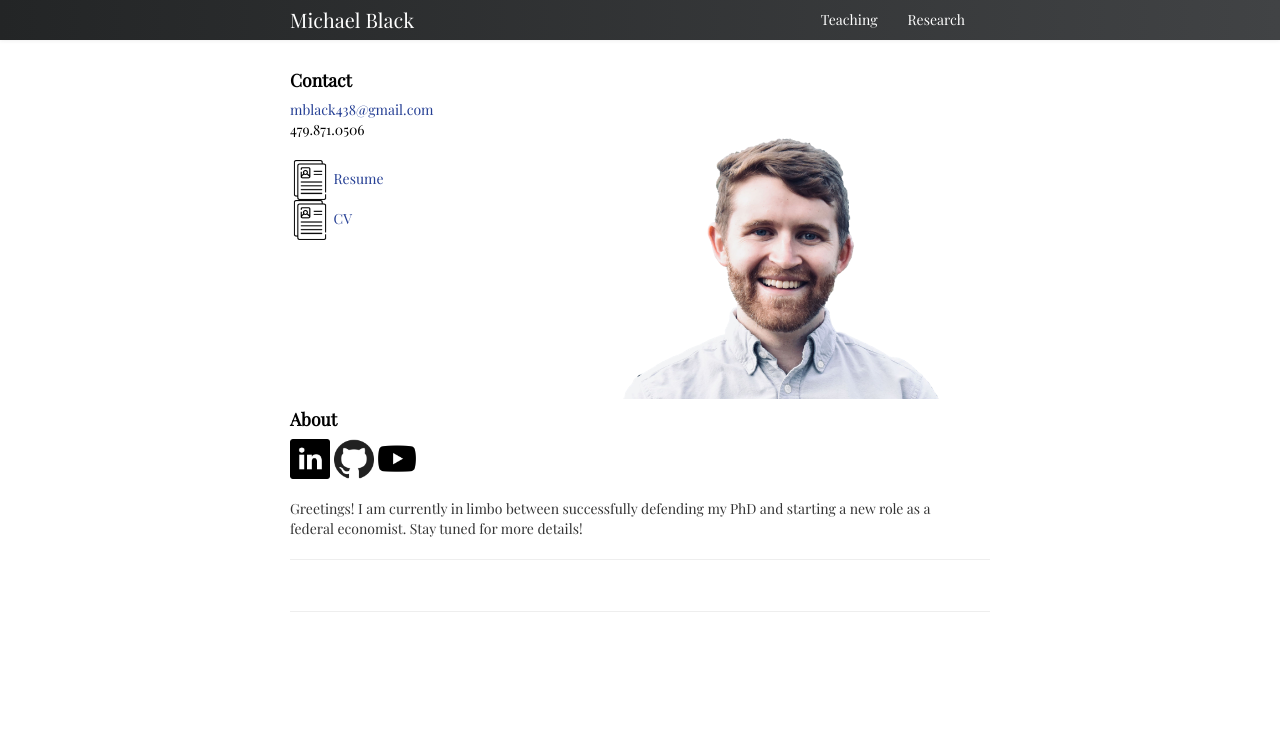
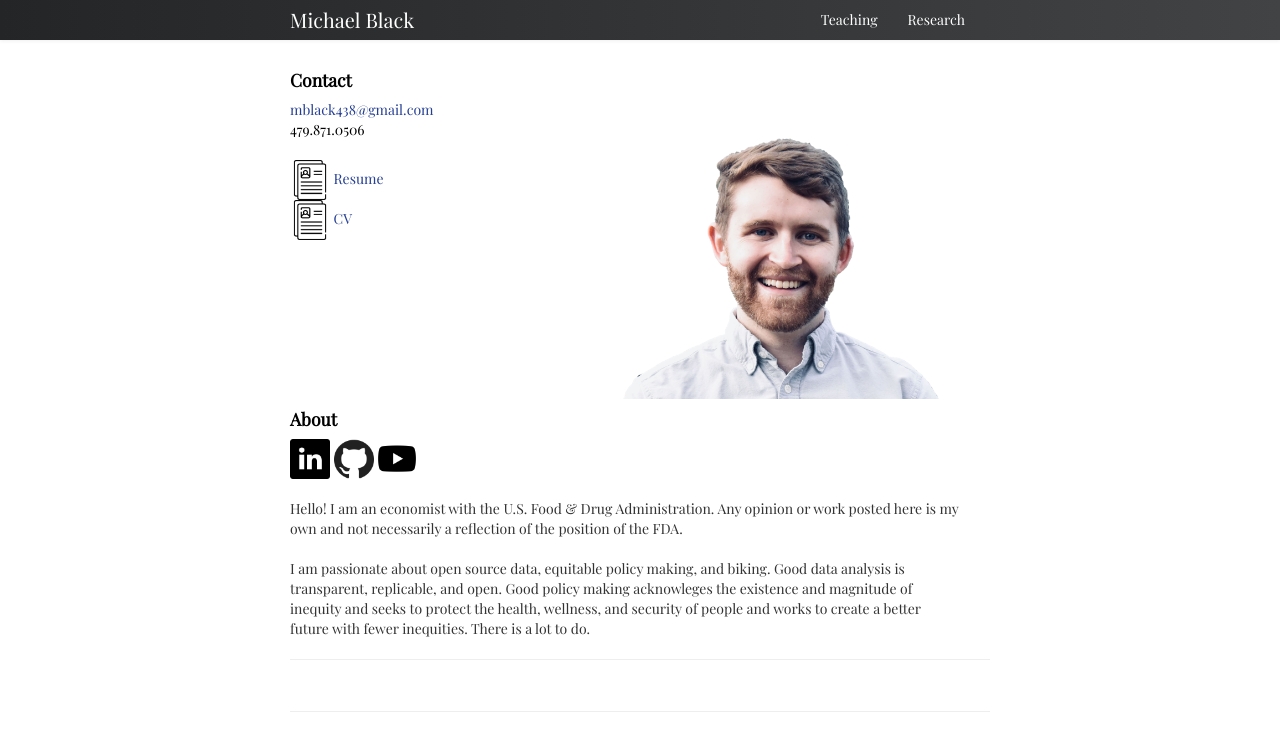
Before and after one commit to michael-black/michael-black.github.io, a Jekyll site: the page built from index.md, in a window 1280 px wide. Shown: the top 751 px of the page. Built offline with Jekyll 4.4.1, drawn with Linux system fonts in a browser that asks for light colours.

Commit message:
Updated front page bio

```diff
--- a/index.md
+++ b/index.md
@@ -1,8 +1,8 @@
 ---
 layout: frontpage
 title: Michael Black
-description: Michael Black is a PhD candidate at Texas A&M University.
-keywords: Michael Black, economics, resource economics, environmental economics, non-market valuation
+description: Michael Black is an economist with the U.S. Food & Drug Administration.
+keywords: Michael Black, economics, non-market valuation, policy analysis, environmental economics
 ---
 
 <div class="container">
@@ -45,7 +45,10 @@ keywords: Michael Black, economics, resource economics, environmental economics,
 	<div class="row-fluid">
 		<div class="span7">
 			<br/>
-            Greetings! I am currently in limbo between successfully defending my PhD and starting a new role as a federal economist. Stay tuned for more details!
+            Hello! I am an economist with the U.S. Food & Drug Administration. Any opinion or work posted here is my own and not necessarily a reflection of the position of the FDA.
+            <br/>
+            <br/>
+            I am passionate about open source data, equitable policy making, and biking. Good data analysis is transparent, replicable, and open. Good policy making acknowleges the existence and magnitude of inequity and seeks to protect the health, wellness, and security of people and works to create a better future with fewer inequities. There is a lot to do.
 			<!-- I am a Ph.D. candidate in the Department of Agricultural Economics at Texas A&M University. I am an applied micro-economist with specializations in choice and causal modeling. My choice modeling work uses observed or elicited choices from consumers to build demand systems, from which we can learn a lot about the value of products or their attributes. My causal modeling work leverages quasi-experimental data to understand the effect of policies that were not randomly rolled out.
 			<br/>
 			<br/>
```
Also changed, not shown: 1 other file.
